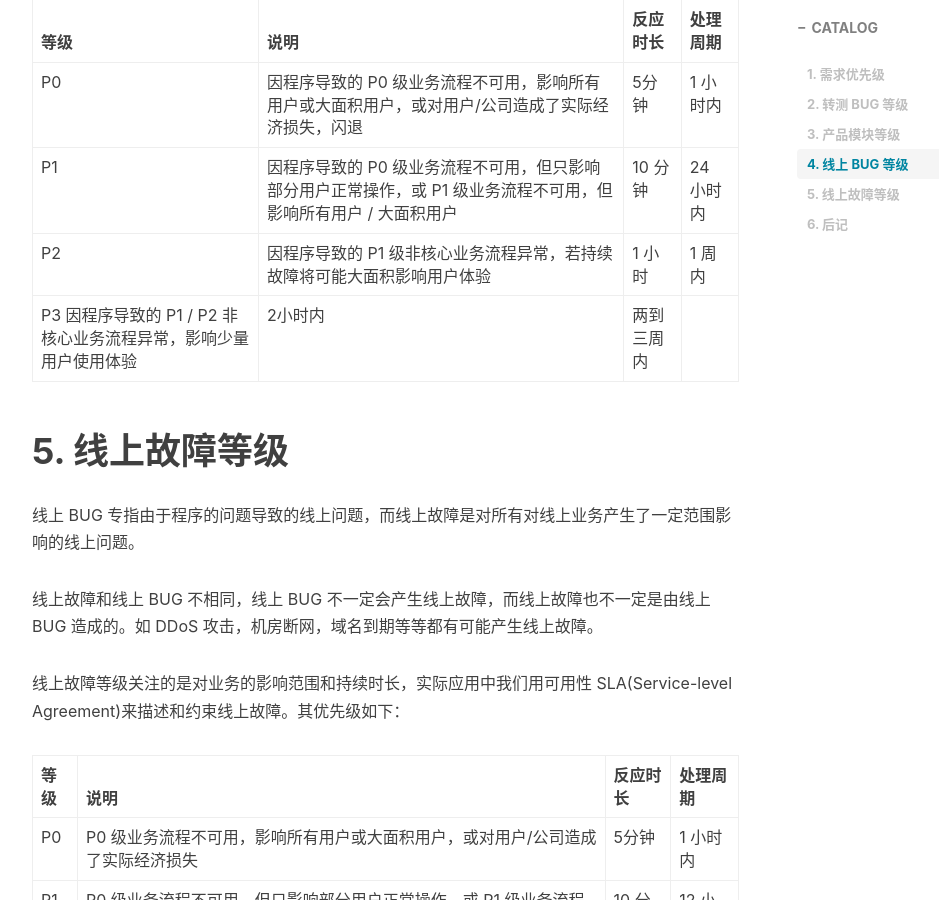
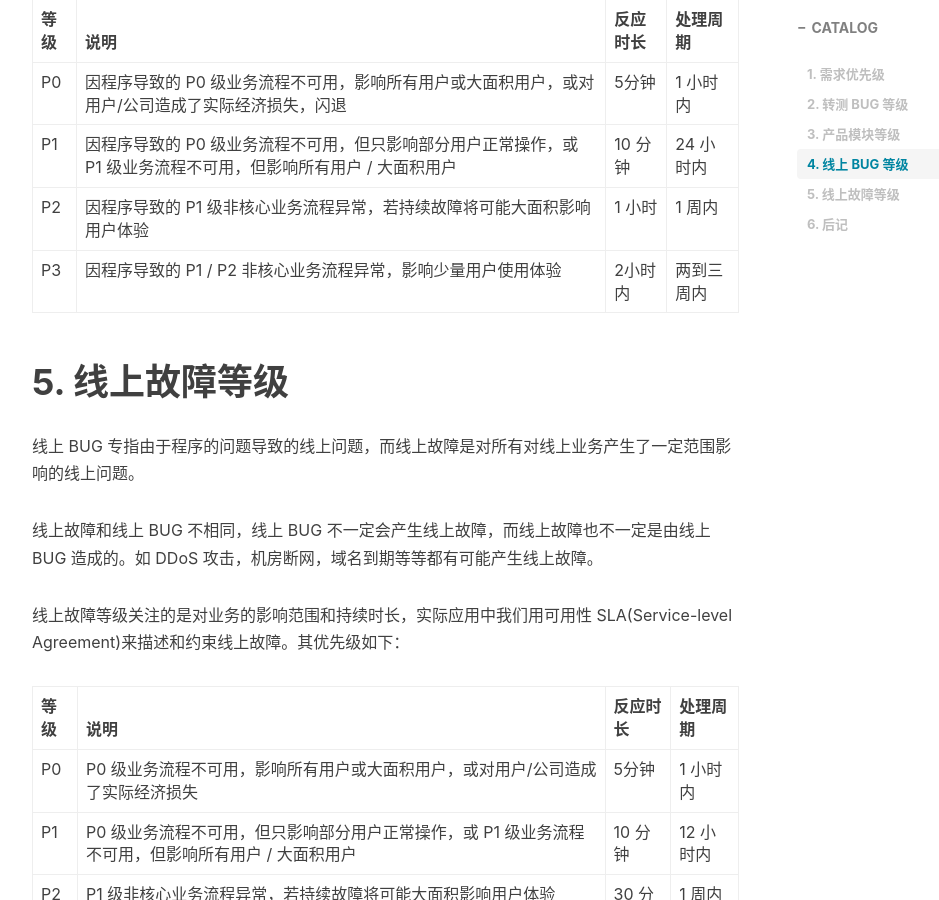
Before and after one commit to phppan/phppan.github.io, a Jekyll site: the page built from _posts/2022-05-21-以有限应对无限 — 互联网产品研发过程中的 5 种等级.md, in a window 1280 px wide and 900 px high, scrolled down 4257 px. Shown: the whole window, without its empty margins (233-1172 px from the left). Built offline with Jekyll 4.4.1, drawn with Linux system fonts in a browser that asks for light colours; nearby versions of some CDN libraries; comment, search, counter and statistics services are not loaded.

Commit message:
fix: 格式调整

```diff
--- a/_posts/2022-05-21-以有限应对无限 — 互联网产品研发过程中的 5 种等级.md
+++ b/_posts/2022-05-21-以有限应对无限 — 互联网产品研发过程中的 5 种等级.md
@@ -102,7 +102,7 @@ tags:
 |P0|    因程序导致的 P0 级业务流程不可用，影响所有用户或大面积用户，或对用户/公司造成了实际经济损失，闪退  |5分钟 |1 小时内|
 |P1|    因程序导致的 P0 级业务流程不可用，但只影响部分用户正常操作，或 P1 级业务流程不可用，但影响所有用户 / 大面积用户 |10 分钟  |24 小时内 |
 |P2|    因程序导致的 P1 级非核心业务流程异常，若持续故障将可能大面积影响用户体验  |1 小时| 1 周内|
-P3    因程序导致的 P1 / P2 非核心业务流程异常，影响少量用户使用体验    |2小时内| 两到三周内|
+|P3|    因程序导致的 P1 / P2 非核心业务流程异常，影响少量用户使用体验    |2小时内| 两到三周内|
 
 # 5. 线上故障等级
 线上 BUG 专指由于程序的问题导致的线上问题，而线上故障是对所有对线上业务产生了一定范围影响的线上问题。
```
